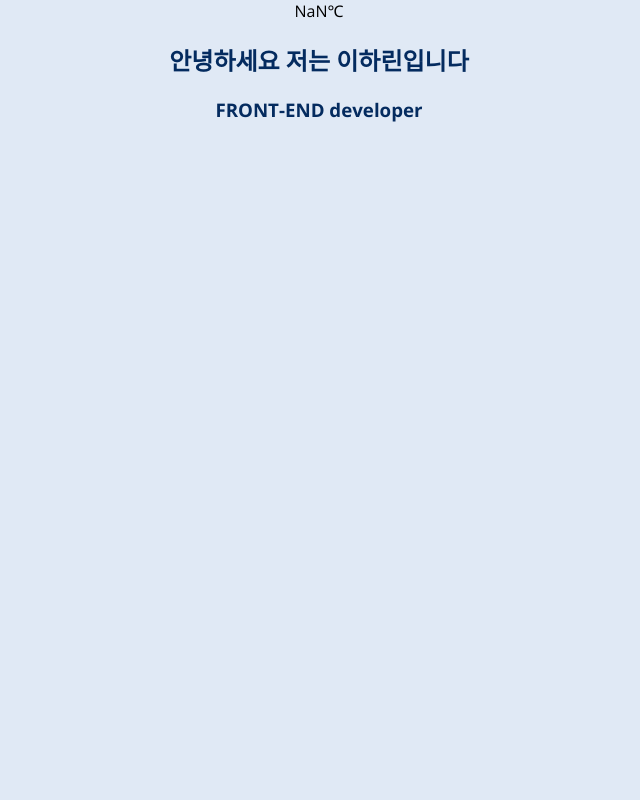
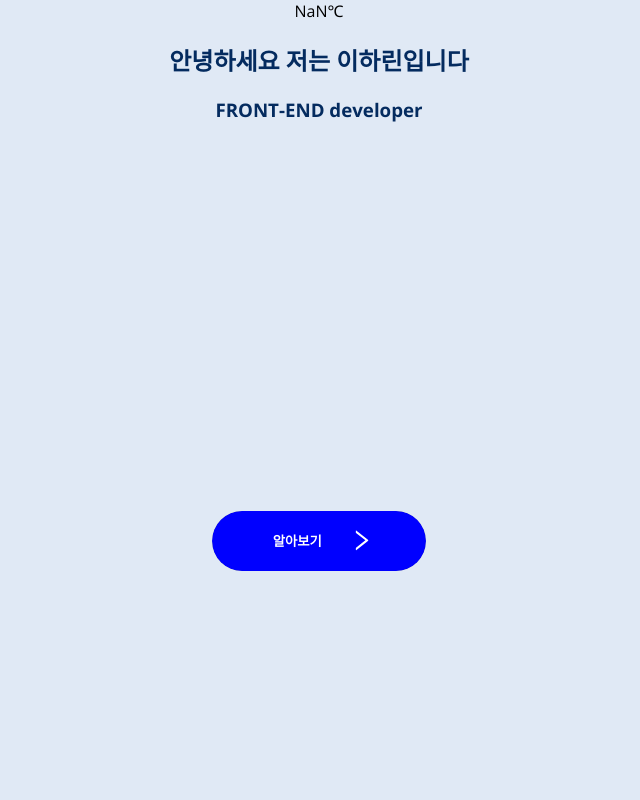
Before and after one commit to JAGORING/Harin_Portfolio, a React (Create React App) app: page / in a window 1280 px wide. Shown: the top 800 px of the page, without its empty margins (321-961 px from the left). Built offline with nearby package versions, Linux system fonts and the light colour scheme; no server answers.

Commit message:
TopPage의 알아보기 버튼 구현

```diff
--- a/package.json
+++ b/package.json
@@ -9,6 +9,7 @@
     "axios": "^0.27.2",
     "react": "^18.2.0",
     "react-dom": "^18.2.0",
+    "react-icons": "^4.4.0",
     "react-router-dom": "^5.3.3",
     "react-scripts": "5.0.1",
     "styled-components": "^5.3.5",
--- a/src/components/BackToAbout.jsx
+++ b/src/components/BackToAbout.jsx
@@ -1,11 +1,13 @@
 import React from 'react';
 import { useHistory } from 'react-router-dom';
 
-import Button from './UI/Button';
+import MenuButton from './UI/MenuButton';
 
 const BackToAbout = () => {
   let history = useHistory();
-  return <Button onClick={() => history.goBack()}>Back To About</Button>;
+  return (
+    <MenuButton onClick={() => history.goBack()}>Back To About</MenuButton>
+  );
 };
 
 export default BackToAbout;
--- a/src/components/Layout/Header.jsx
+++ b/src/components/Layout/Header.jsx
@@ -2,7 +2,7 @@ import React from 'react';
 
 import styled from 'styled-components';
 
-import Button from '../UI/Button';
+import MenuButton from '../UI/MenuButton';
 
 const HeaderContainer = styled.header`
   width: auto;
@@ -18,7 +18,7 @@ const HeaderContainer = styled.header`
 `;
 
 const Header = ({ className, onScroll }) => {
-  const navItems = ['TOP', 'ABOUT', 'PROJECT', 'CONTACT'];
+  const navItems = ['ABOUT', 'PROJECT', 'CONTACT'];
 
   const onScrollHandler = (index) => {
     onScroll(index);
@@ -29,13 +29,13 @@ const Header = ({ className, onScroll }) => {
       <HeaderContainer className={`${className}`}>
         <nav>
           {navItems.map((item, index) => (
-            <Button
+            <MenuButton
               key={index}
               size='small'
               onClick={() => onScrollHandler(index)}
             >
               {item}
-            </Button>
+            </MenuButton>
           ))}
         </nav>
       </HeaderContainer>
--- a/src/components/UI/Button.jsx
+++ b/src/components/UI/MenuButton.jsx
@@ -2,7 +2,7 @@ import React from 'react';
 
 import styled from 'styled-components';
 
-const FullButton = styled.header`
+const FullButton = styled.button`
   background: #3d4c53;
   margin: 20px 0.3em;
   width: 180px;
@@ -43,8 +43,7 @@ const BtnText2 = styled.p`
   margin-right: -130px;
   color: #fff;
 `;
-
-const Button = ({ onClick, children }) => {
+const MenuButton = ({ onClick, children }) => {
   return (
     <FullButton onClick={onClick}>
       <BtnText>{children}</BtnText>
@@ -55,4 +54,4 @@ const Button = ({ onClick, children }) => {
   );
 };
 
-export default Button;
+export default MenuButton;
--- /dev/null
+++ b/src/components/UI/MoreButton.jsx
@@ -0,0 +1,115 @@
+import React from 'react';
+
+import styled from 'styled-components';
+import { AiOutlineRight, AiOutlineArrowDown } from 'react-icons/ai';
+
+const BtnContainer = styled.div`
+  width: 100%;
+  height: 100%;
+  display: flex;
+  justify-content: center;
+  align-items: center;
+`;
+
+const FullButton = styled.button`
+  border: 0;
+  position: relative;
+  min-width: 16em;
+  min-height: 4.5em;
+  border-radius: 4.5em;
+  color: #fff;
+  font-weight: bold;
+  background: rgba(0, 0, 0, 0.3);
+  overflow: hidden;
+  cursor: pointer;
+  display: flex;
+  justify-content: center;
+  align-items: center;
+  margin: 0 1rem;
+
+  &::after {
+    content: '';
+    position: absolute;
+    left: 0;
+    top: 0;
+    width: 100%;
+    height: 100%;
+    border-radius: 4.5em;
+    z-index: 1;
+    transition: transform 0.5s ease;
+    background: blue;
+  }
+
+  &:hover {
+    &:after {
+      transform: translateX(65%);
+    }
+  }
+`;
+const Icon = styled.div`
+  position: absolute;
+  left: 0;
+  top: 0;
+  transition: transform 0.5s ease, opacity 0.25s ease;
+
+  .icon {
+    font-size: 2em;
+  }
+`;
+
+const Icon1 = styled(Icon)`
+  transform: translateX(-200%);
+  opacity: 0;
+
+  ${FullButton}:hover & {
+    transform: translateX(0);
+    opacity: 1;
+  }
+`;
+
+const Icon2 = styled(Icon)`
+  .icon {
+    margin-left: 0.5em;
+  }
+  ${FullButton}:hover & {
+    transform: translateX(200%);
+    opacity: 0;
+  }
+`;
+
+const IconContainer = styled.div`
+  position: relative;
+  z-index: 2;
+  width: 15%;
+  height: 2em;
+  margin-left: 1em;
+  transition: transform 0.5s ease;
+
+  ${FullButton}:hover & {
+    transform: translateX(125%);
+  }
+`;
+const Text = styled.span`
+  position: relative;
+  z-index: 2;
+`;
+
+const MoreButton = ({ onClick, children }) => {
+  return (
+    <BtnContainer>
+      <FullButton onClick={onClick}>
+        <Text>{children}</Text>
+        <IconContainer>
+          <Icon1>
+            <AiOutlineArrowDown className='icon' />
+          </Icon1>
+          <Icon2>
+            <AiOutlineRight className='icon' />
+          </Icon2>
+        </IconContainer>
+      </FullButton>
+    </BtnContainer>
+  );
+};
+
+export default MoreButton;
--- a/src/pages/Portfolio.jsx
+++ b/src/pages/Portfolio.jsx
@@ -52,7 +52,7 @@ const Portfolio = () => {
     setSticky(stickyClassName);
   };
 
-  const scrollHandler = (index) => {
+  const scrollHandler = (index = 0) => {
     tabRefs.current[index].scrollIntoView({
       behavior: 'smooth',
       block: 'start',
@@ -63,16 +63,16 @@ const Portfolio = () => {
       {sticky && <MenuHeader sticky={sticky} onScroll={scrollHandler} />}
 
       <main>
+        <section ref={(el) => (tabRefs.current[3] = el)}>
+          <Top onScroll={scrollHandler} />
+        </section>
         <section ref={(el) => (tabRefs.current[0] = el)}>
-          <Top />
+          <About />
         </section>
         <section ref={(el) => (tabRefs.current[1] = el)}>
-          <About />
+          <Project />
         </section>
         <section ref={(el) => (tabRefs.current[2] = el)}>
-          <Project />
-        </section>
-        <section ref={(el) => (tabRefs.current[3] = el)}>
           <Contact />
         </section>
       </main>
--- a/src/pages/Top.jsx
+++ b/src/pages/Top.jsx
@@ -1,12 +1,20 @@
 import React from 'react';
 
 import Weather from '../components/Weather';
+import MoreButton from '../components/UI/MoreButton';
 
-const Top = (props) => {
+const Top = ({ onScroll }) => {
+  const onScrollHandler = () => {
+    onScroll();
+  };
+
   return (
     <Weather>
       <h1>안녕하세요 저는 이하린입니다</h1>
       <h3>FRONT-END developer</h3>
+      <MoreButton type='button' onClick={() => onScrollHandler()}>
+        알아보기
+      </MoreButton>
     </Weather>
   );
 };
```
Also changed, not shown: 1 other file (tests, documents, lock files or other folders).
